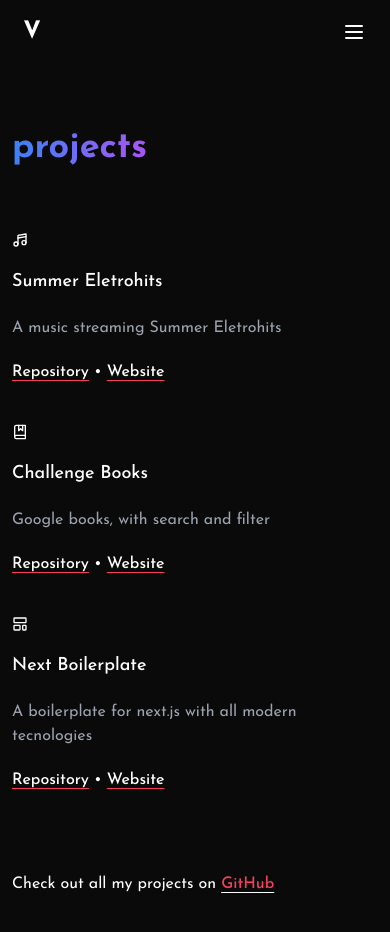
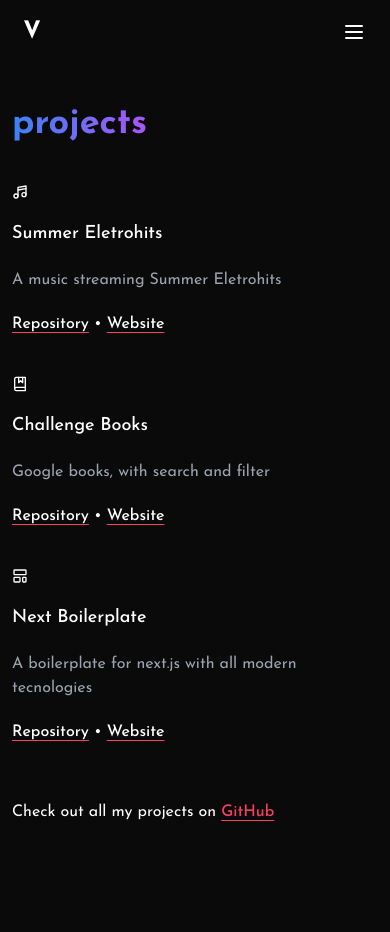
Before and after one commit to vinihvc/viniciusvicentini.com, a Next.js app: page /projects in a window 390 px wide. Shown: the top 932 px of the page. After the commit the page ends 864 px from the top, so only its background shows below. Built offline with nearby package versions, Linux system fonts and the light colour scheme.

Commit message:
update animation

```diff
--- a/app/projects/layout.tsx
+++ b/app/projects/layout.tsx
@@ -1,6 +1,5 @@
 import { Metadata } from 'next'
 
-import { Link } from '@/components/link'
 import { Title } from '@/components/title'
 
 const PAGE_NAME = 'Projects'
@@ -20,24 +19,7 @@ const ProjectsLayout = (props: ProjectsLayoutProps) => {
     <div className="container max-w-3xl">
       <Title className="from-blue-500 to-purple-500">{PAGE_NAME}</Title>
 
-      <div className="flex flex-col space-y-10">
-        <div className="grid grid-cols-1 gap-10 md:grid-cols-3 md:gap-5">
-          {children}
-        </div>
-
-        <h4 className="py-10">
-          {'Check out all my projects on '}
-
-          <Link
-            href="/github"
-            className="text-primary decoration-white hover:text-white"
-            decorated
-            isExternal
-          >
-            GitHub
-          </Link>
-        </h4>
-      </div>
+      <div className="flex flex-col space-y-4 md:space-y-10">{children}</div>
     </div>
   )
 }
--- a/app/projects/page.tsx
+++ b/app/projects/page.tsx
@@ -2,22 +2,50 @@
 
 import { motion } from 'framer-motion'
 
+import { Link } from '@/components/link'
 import { Repo } from '@/components/repo'
 import { REPO_LINKS } from '@/constants/repo'
+
+const transition = {
+  hidden: { opacity: 0, x: 20 },
+  show: { opacity: 1, x: 0 },
+}
 
 const ProjectsPage = () => {
   return (
     <>
+      <div className="grid grid-cols-1 gap-10 md:grid-cols-3 md:gap-5">
         {REPO_LINKS?.map((item, index) => (
           <motion.div
             key={item.title}
-          initial={{ opacity: 0, x: 20 }}
-          animate={{ opacity: 1, x: 0 }}
+            variants={transition}
+            initial="hidden"
+            animate="show"
             transition={{ delay: index * 0.1 }}
           >
             <Repo {...item} />
           </motion.div>
         ))}
+      </div>
+
+      <motion.h4
+        className="py-10"
+        variants={transition}
+        initial="hidden"
+        animate="show"
+        transition={{ delay: 0.3 }}
+      >
+        {'Check out all my projects on '}
+
+        <Link
+          href="/github"
+          className="text-primary hover:decoration-white"
+          decorated
+          isExternal
+        >
+          GitHub
+        </Link>
+      </motion.h4>
     </>
   )
 }
--- a/components/dialog.tsx
+++ b/components/dialog.tsx
@@ -59,6 +59,7 @@ export const DialogContent = React.forwardRef<
       {...props}
     >
       {children}
+
       <RDialog.Close className="data-[state=open]:text-muted-foreground absolute right-4 top-4 rounded-sm opacity-70 ring-offset-background transition-opacity hover:opacity-100 focus:outline-none focus:ring-2 focus:ring-ring focus:ring-offset-2 disabled:pointer-events-none data-[state=open]:bg-foreground">
         <X className="h-4 w-4" />
         <span className="sr-only">Close</span>
--- a/components/title.tsx
+++ b/components/title.tsx
@@ -15,7 +15,7 @@ export const Title = (props: TitleProps) => {
       initial={{ opacity: 0, x: -20 }}
       animate={{ opacity: 1, x: 0 }}
       className={cn(
-        'inline-block bg-gradient-to-r bg-clip-text py-16 text-4xl font-bold lowercase text-transparent sm:text-5xl',
+        'inline-block bg-gradient-to-r bg-clip-text py-10 text-4xl font-bold lowercase text-transparent sm:text-5xl md:py-16',
         className,
       )}
       {...rest}
```
Lines whose indentation alone changed are shown as unchanged.
